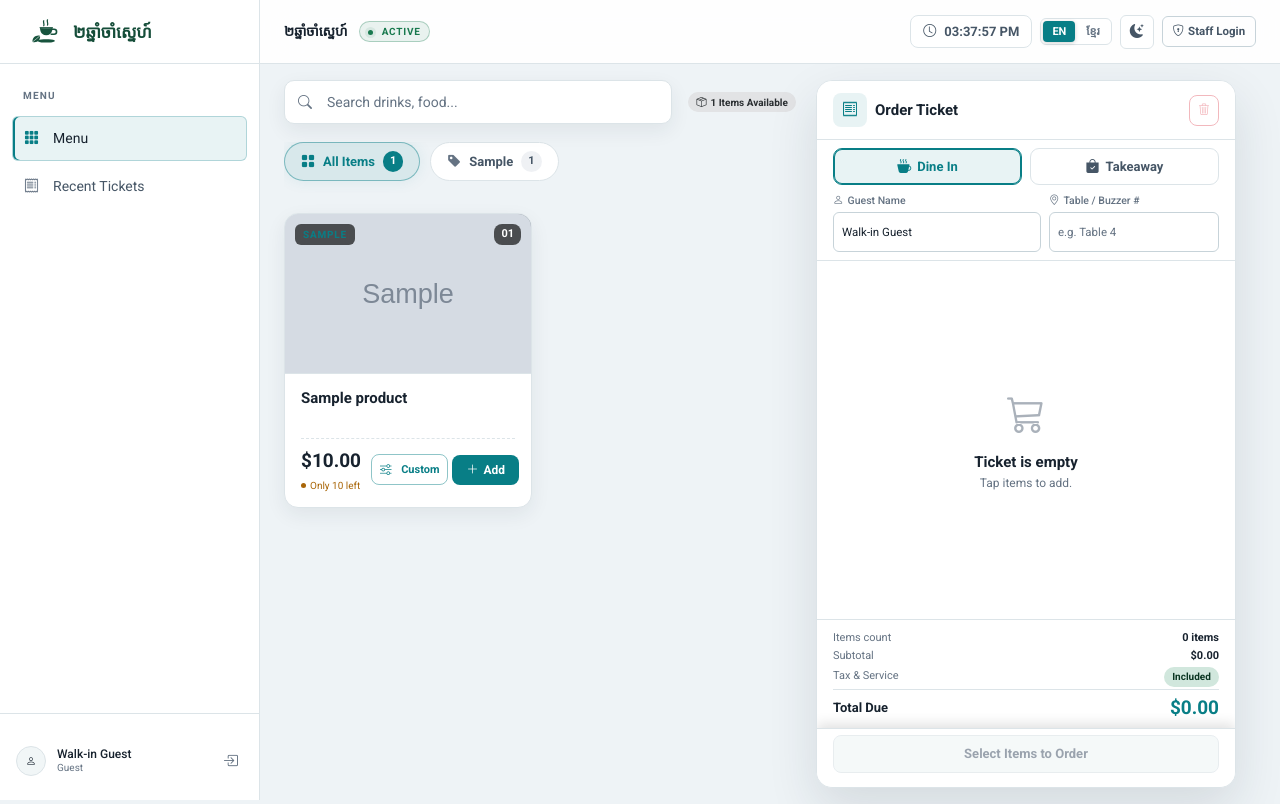
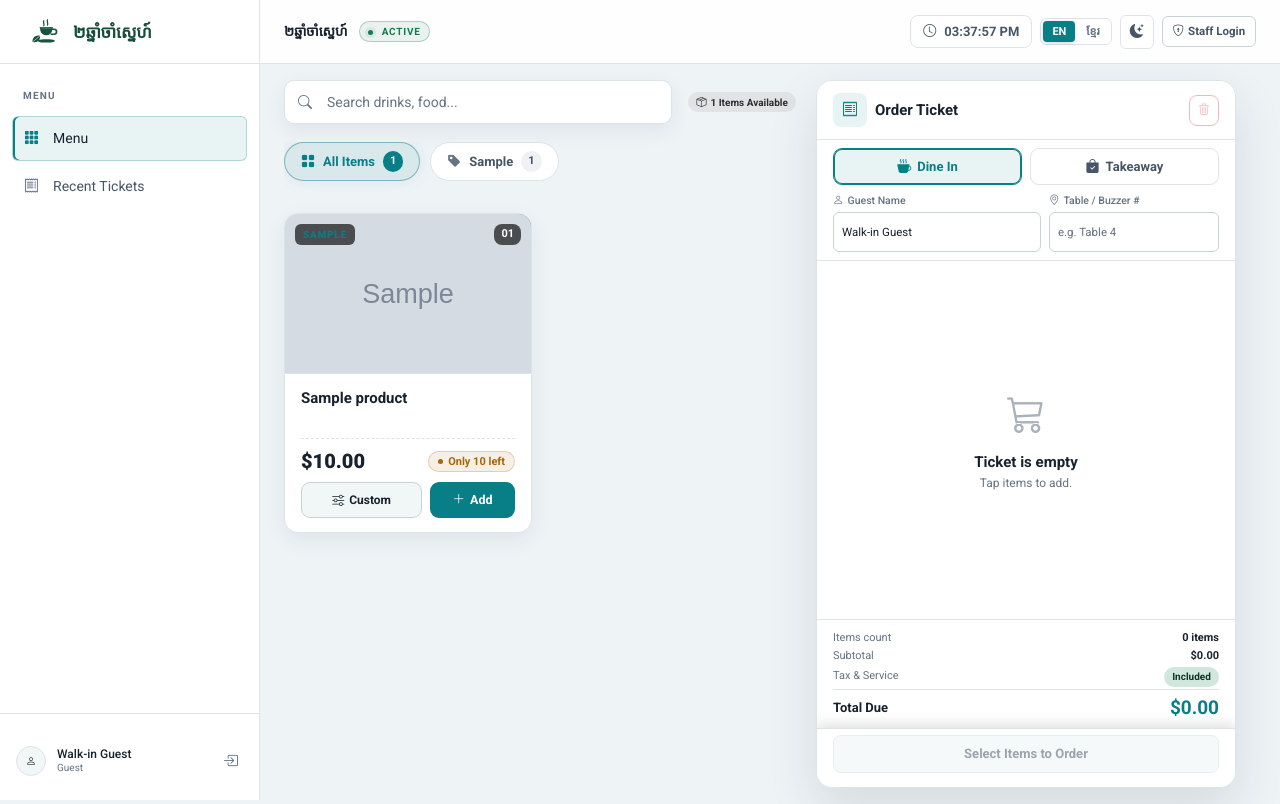
Before and after one commit to vesothepong/POS_Data_Analysis, a Django app: page /shop/ in a window 1280 px wide. Run offline with Django 5.2, Linux system fonts and the light colour scheme; data comes from the database, SQL or seed files in the repository; tables that the repository leaves empty hold one stand-in row (values such as "Sample post"); grey boxes marked "Sample" are stand-in pictures; some web fonts are replaced.

Commit message:
Updated Style(pos): clean up product card layout with dedicated price/stock row and balanced action buttons

```diff
--- a/static/css/app.css
+++ b/static/css/app.css
@@ -331,38 +331,57 @@ h1,h2,h3,h4,h5,h6,.brand,.workspace-title,.page-heading h1,.metric-card strong,.
 
 .pos-card-bottom {
   display: flex;
-  align-items: center;
-  justify-content: space-between;
+  flex-direction: column;
   gap: 10px;
   margin-top: auto;
-  padding-top: 8px;
+  padding-top: 10px;
   border-top: 1px dashed var(--line);
 }
 
-.pos-card-pricing {
-  display: flex;
-  flex-direction: column;
-  gap: 2px;
+.pos-card-meta-row {
+  display: flex;
+  align-items: center;
+  justify-content: space-between;
+  gap: 8px;
 }
 
 .pos-card-price {
   font-family: var(--font-heading);
-  font-size: 19px;
-  font-weight: 700;
+  font-size: 20px;
+  font-weight: 800;
   color: var(--text);
   font-variant-numeric: tabular-nums;
-}
-
-.pos-stock {
-  font-size: 10px;
+  line-height: 1;
+}
+
+.pos-stock-badge {
+  font-size: 11px;
+  font-weight: 600;
+  padding: 3px 8px;
+  border-radius: 999px;
   display: inline-flex;
   align-items: center;
-  gap: 4px;
-}
-
-.pos-stock.in-stock { color: var(--success); }
-.pos-stock.low-stock { color: var(--warning); }
-.pos-stock.out-stock { color: var(--danger); font-weight: 600; }
+  gap: 5px;
+  white-space: nowrap;
+  line-height: 1.2;
+}
+
+.pos-stock-badge.in-stock {
+  background: var(--success-soft);
+  color: var(--success);
+  border: 1px solid color-mix(in srgb, var(--success) 24%, transparent);
+}
+.pos-stock-badge.low-stock {
+  background: var(--warning-soft);
+  color: var(--warning);
+  border: 1px solid color-mix(in srgb, var(--warning) 24%, transparent);
+}
+.pos-stock-badge.out-stock {
+  background: var(--danger-soft);
+  color: var(--danger);
+  border: 1px solid color-mix(in srgb, var(--danger) 24%, transparent);
+  font-weight: 600;
+}
 
 .pos-dot {
   width: 5px;
@@ -372,18 +391,55 @@ h1,h2,h3,h4,h5,h6,.brand,.workspace-title,.page-heading h1,.metric-card strong,.
   display: inline-block;
 }
 
+.pos-card-actions-row {
+  display: flex;
+  align-items: center;
+  gap: 7px;
+  width: 100%;
+}
+
+.pos-btn-customize {
+  flex: 1 1 44%;
+  height: 35px;
+  min-height: 35px;
+  background: var(--panel-hover);
+  color: var(--text);
+  border: 1px solid var(--line-strong);
+  font-weight: 600;
+  font-size: 12px;
+  border-radius: 8px;
+  display: inline-flex;
+  align-items: center;
+  justify-content: center;
+  gap: 5px;
+  transition: all 0.16s ease;
+  padding: 0 8px;
+}
+
+.pos-btn-customize:hover {
+  background: var(--brand-soft);
+  color: var(--brand);
+  border-color: color-mix(in srgb, var(--brand) 45%, transparent);
+  transform: translateY(-1px);
+}
+
 .pos-btn-add {
+  flex: 1 1 56%;
+  height: 35px;
+  min-height: 35px;
   background: var(--brand);
   color: var(--brand-dark);
   font-weight: 700;
   font-size: 12px;
-  padding: 6px 14px;
   border-radius: 8px;
   display: inline-flex;
   align-items: center;
+  justify-content: center;
   gap: 5px;
   transition: all 0.16s ease;
   border: 0;
+  width: 100%;
+  padding: 0 8px;
 }
 
 .pos-btn-add:hover:not(.disabled) {
@@ -393,8 +449,23 @@ h1,h2,h3,h4,h5,h6,.brand,.workspace-title,.page-heading h1,.metric-card strong,.
   box-shadow: 0 4px 12px var(--brand-soft);
 }
 
+.pos-btn-soldout {
+  height: 35px;
+  background: var(--panel-hover);
+  color: var(--muted);
+  border: 1px solid var(--line);
+  font-weight: 600;
+  font-size: 12px;
+  border-radius: 8px;
+  display: inline-flex;
+  align-items: center;
+  justify-content: center;
+  cursor: not-allowed;
+  opacity: 0.65;
+}
+
 .pos-btn-clicked {
-  transform: scale(0.92) !important;
+  transform: scale(0.94) !important;
 }
 
 /* Right Sticky Walk-in Ticket Panel */
--- a/templates/shop/catalog.html
+++ b/templates/shop/catalog.html
@@ -180,18 +180,141 @@
     border-color: var(--bs-primary) !important;
     background: color-mix(in srgb, var(--bs-primary) 12%, transparent);
   }
+  /* Clean, balanced product card footer */
+  .pos-card-bottom {
+    display: flex !important;
+    flex-direction: column !important;
+    gap: 10px !important;
+    margin-top: auto !important;
+    padding-top: 10px !important;
+    border-top: 1px dashed var(--line) !important;
+  }
+
+  .pos-card-meta-row {
+    display: flex !important;
+    align-items: center !important;
+    justify-content: space-between !important;
+    gap: 8px !important;
+  }
+
+  .pos-card-price {
+    font-family: var(--font-heading) !important;
+    font-size: 20px !important;
+    font-weight: 800 !important;
+    color: var(--text) !important;
+    font-variant-numeric: tabular-nums !important;
+    line-height: 1 !important;
+  }
+
+  .pos-stock-badge {
+    font-size: 11px !important;
+    font-weight: 600 !important;
+    padding: 3px 9px !important;
+    border-radius: 999px !important;
+    display: inline-flex !important;
+    align-items: center !important;
+    gap: 5px !important;
+    white-space: nowrap !important;
+    line-height: 1.2 !important;
+  }
+
+  .pos-stock-badge.in-stock {
+    background: var(--success-soft) !important;
+    color: var(--success) !important;
+    border: 1px solid color-mix(in srgb, var(--success) 24%, transparent) !important;
+  }
+  .pos-stock-badge.low-stock {
+    background: var(--warning-soft) !important;
+    color: var(--warning) !important;
+    border: 1px solid color-mix(in srgb, var(--warning) 24%, transparent) !important;
+  }
+  .pos-stock-badge.out-stock {
+    background: var(--danger-soft) !important;
+    color: var(--danger) !important;
+    border: 1px solid color-mix(in srgb, var(--danger) 24%, transparent) !important;
+    font-weight: 600 !important;
+  }
+
+  .pos-card-actions-row {
+    display: flex !important;
+    align-items: center !important;
+    gap: 8px !important;
+    width: 100% !important;
+  }
+
   .pos-btn-customize {
-    border-radius: 8px !important;
-    font-weight: 600;
-    transition: transform 0.1s ease;
-  }
-  .pos-btn-customize:active {
-    transform: scale(0.95);
-  }
+    flex: 1 1 45% !important;
+    height: 36px !important;
+    min-height: 36px !important;
+    background: var(--panel-hover) !important;
+    color: var(--text) !important;
+    border: 1px solid var(--line-strong) !important;
+    font-weight: 600 !important;
+    font-size: 12px !important;
+    border-radius: 9px !important;
+    display: inline-flex !important;
+    align-items: center !important;
+    justify-content: center !important;
+    gap: 5px !important;
+    transition: all 0.16s ease !important;
+    padding: 0 10px !important;
+    white-space: nowrap !important;
+  }
+
+  .pos-btn-customize:hover {
+    background: var(--brand-soft) !important;
+    color: var(--brand) !important;
+    border-color: color-mix(in srgb, var(--brand) 45%, transparent) !important;
+    transform: translateY(-1px) !important;
+  }
+
+  .pos-btn-add {
+    flex: 1 1 55% !important;
+    height: 36px !important;
+    min-height: 36px !important;
+    background: var(--brand) !important;
+    color: var(--brand-dark) !important;
+    font-weight: 700 !important;
+    font-size: 12.5px !important;
+    border-radius: 9px !important;
+    display: inline-flex !important;
+    align-items: center !important;
+    justify-content: center !important;
+    gap: 5px !important;
+    transition: all 0.16s ease !important;
+    border: 0 !important;
+    width: 100% !important;
+    padding: 0 10px !important;
+    white-space: nowrap !important;
+  }
+
+  .pos-btn-add:hover:not(.disabled) {
+    background: var(--brand-hover) !important;
+    color: var(--brand-dark) !important;
+    transform: translateY(-1px) !important;
+    box-shadow: 0 4px 12px var(--brand-soft) !important;
+  }
+
+  .pos-btn-soldout {
+    height: 36px !important;
+    background: var(--panel-hover) !important;
+    color: var(--muted) !important;
+    border: 1px solid var(--line) !important;
+    font-weight: 600 !important;
+    font-size: 12px !important;
+    border-radius: 9px !important;
+    display: inline-flex !important;
+    align-items: center !important;
+    justify-content: center !important;
+    cursor: not-allowed !important;
+    opacity: 0.65 !important;
+    width: 100% !important;
+  }
+
   .pos-ticket-item-toppings {
     font-size: 11px !important;
     color: var(--bs-primary) !important;
-    font-weight: 500;
+    font-weight: 500 !important;
   }
 </style>
 <div class="pos-layout">
@@ -255,35 +378,41 @@
         <div class="pos-card-content">
           <h3 class="pos-card-title" title="{{ p.name }}">{{ p.name }}</h3>
           <div class="pos-card-bottom">
-            <div class="pos-card-pricing">
+            <!-- Row 1: Price and Stock Badge -->
+            <div class="pos-card-meta-row">
               <span class="pos-card-price">${{ p.price|floatformat:2 }}</span>
-              {% if p.stock_quantity > 10 %}
-              <span class="pos-stock in-stock"><span class="pos-dot"></span>{{ p.stock_quantity }} in stock</span>
-              {% elif p.stock_quantity > 0 %}
-              <span class="pos-stock low-stock"><span class="pos-dot"></span>Only {{ p.stock_quantity }} left</span>
-              {% else %}
-              <span class="pos-stock out-stock"><i class="bi bi-x-circle me-1"></i>Sold Out</span>
-              {% endif %}
-            </div>
-
-            <!-- Action Buttons: Customize & Quick Add -->
-            <div class="pos-card-actions d-flex align-items-center gap-1">
+              <div class="pos-card-stock">
+                {% if p.stock_quantity > 10 %}
+                <span class="pos-stock-badge in-stock"><span class="pos-dot"></span>{{ p.stock_quantity }} in stock</span>
+                {% elif p.stock_quantity > 0 %}
+                <span class="pos-stock-badge low-stock"><span class="pos-dot"></span>Only {{ p.stock_quantity }} left</span>
+                {% else %}
+                <span class="pos-stock-badge out-stock"><i class="bi bi-x-circle me-1"></i>Sold Out</span>
+                {% endif %}
+              </div>
+            </div>
+
+            <!-- Row 2: Action Buttons (Custom + Quick Add) -->
+            <div class="pos-card-actions-row">
               {% if p.stock_quantity > 0 %}
-              <button type="button" class="btn btn-sm btn-outline-primary pos-btn-customize py-1 px-2" data-action="customize-item" data-id="{{ p.id }}" data-name="{{ p.name }}" data-price="{{ p.price }}" data-category="{{ p.category|default:'Special' }}" title="Customize &amp; Add Toppings">
+              <button type="button" class="btn pos-btn-customize" data-action="customize-item" data-id="{{ p.id }}" data-name="{{ p.name }}" data-price="{{ p.price }}" data-category="{{ p.category|default:'Special' }}" title="Customize Toppings">
                 <i class="bi bi-sliders"></i>
-                <span class="d-none d-sm-inline ms-1" style="font-size: 11px;">Custom</span>
+                <span>Custom</span>
               </button>
-              {% endif %}
-              <!-- Quick Add Button with progressive form fallback -->
-              <form method="post" action="{% url 'add_to_cart' p.id %}" class="pos-add-form m-0">
+              <form method="post" action="{% url 'add_to_cart' p.id %}" class="pos-add-form flex-grow-1 m-0">
                 {% csrf_token %}
                 <input type="hidden" name="quantity" value="1">
                 <input type="hidden" name="next" value="{{ request.get_full_path }}">
-                <button type="button" class="btn pos-btn-add {% if p.stock_quantity <= 0 %}disabled{% endif %}" data-action="add-item" data-id="{{ p.id }}" data-name="{{ p.name }}" data-price="{{ p.price }}" {% if p.stock_quantity <= 0 %}disabled{% endif %}>
+                <button type="button" class="btn pos-btn-add" data-action="add-item" data-id="{{ p.id }}" data-name="{{ p.name }}" data-price="{{ p.price }}">
                   <i class="bi bi-plus-lg"></i>
                   <span>Add</span>
                 </button>
               </form>
+              {% else %}
+              <button type="button" class="btn pos-btn-soldout" disabled>
+                <i class="bi bi-slash-circle me-1"></i> Sold Out
+              </button>
+              {% endif %}
             </div>
           </div>
         </div>
```
